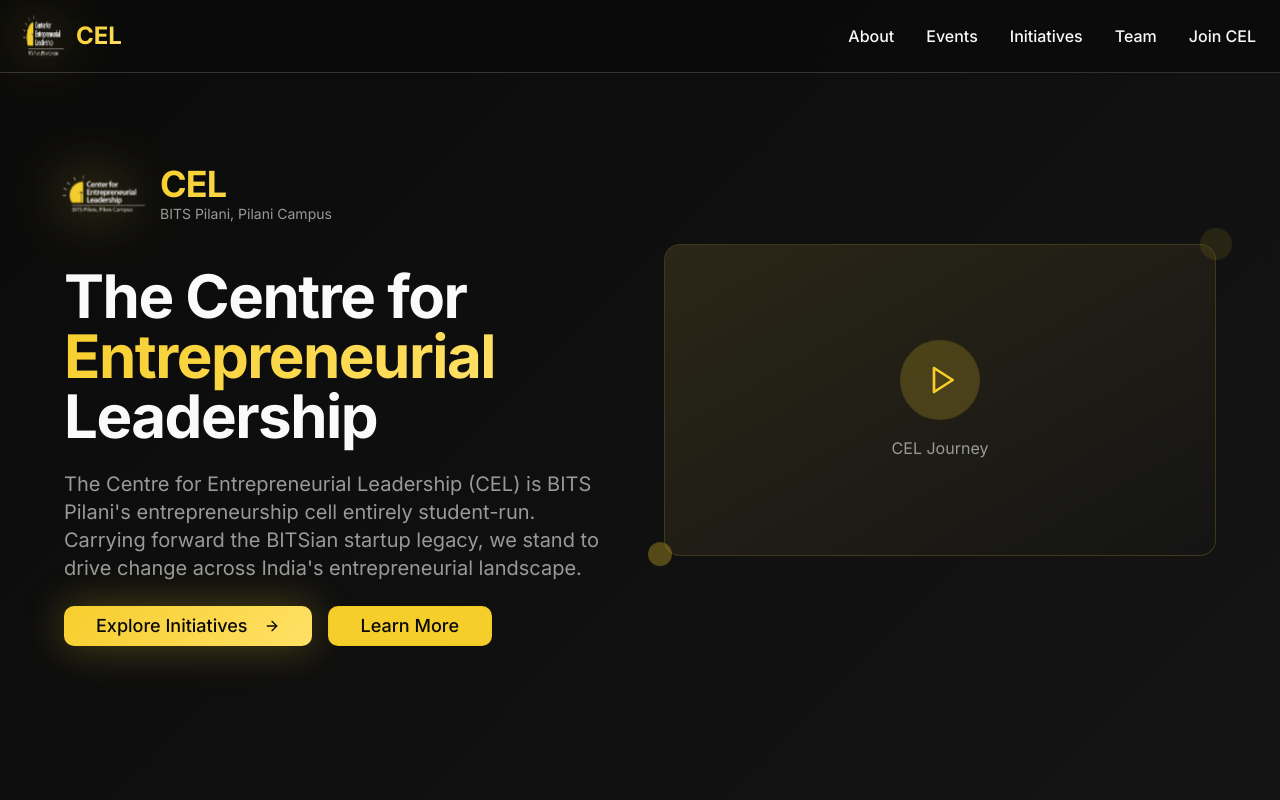
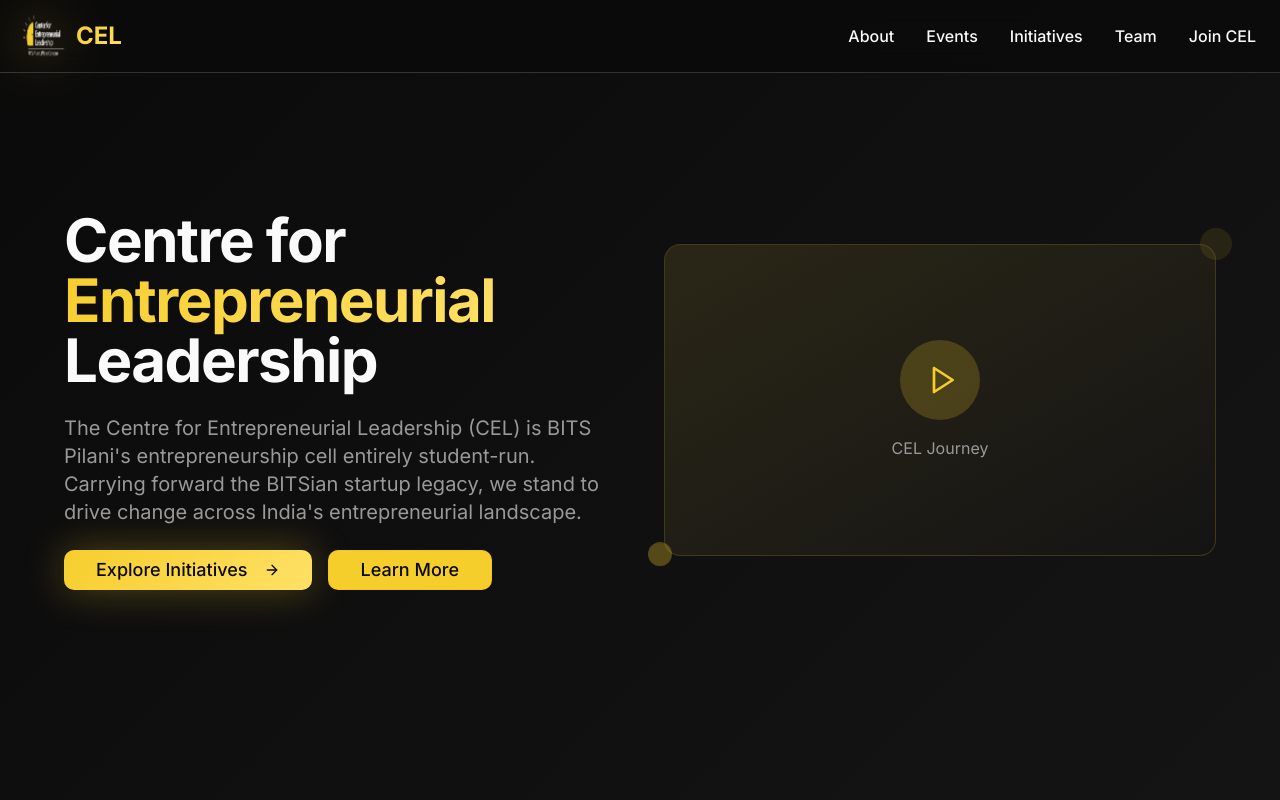
Before and after one commit to atharv2285/celwebsite, a React (Vite) app: page / in a window 1280 px wide. Shown: the top 800 px of the page. Built offline with nearby package versions, Linux system fonts and the light colour scheme; the HTML template or start-up script is replaced by a standard one.

Commit message:
Update HeroSection.tsx

```diff
--- a/src/components/HeroSection.tsx
+++ b/src/components/HeroSection.tsx
@@ -19,21 +19,11 @@ const HeroSection = () => {
         <div className="grid lg:grid-cols-2 gap-12 items-center max-w-6xl mx-auto">
           {/* Left Side - Logo and Content */}
           <div className="space-y-8">
-            <div className="flex items-center space-x-4">
-              <img
-                src={celLogo}
-                alt="CEL Logo"
-                className="w-16 h-16 md:w-20 md:h-20 object-contain bulb-glow"
-              />
-              <div>
-                <h1 className="text-3xl md:text-4xl font-bold gradient-text">CEL</h1>
-                <p className="text-sm text-muted-foreground">BITS Pilani, Pilani Campus</p>
-              </div>
-            </div>
+
 
             <div className="space-y-6">
               <h2 className="text-4xl md:text-5xl lg:text-6xl font-bold leading-tight">
-                <span className="text-foreground">The Centre for</span>
+                <span className="text-foreground">Centre for</span>
                 <br />
                 <span className="gradient-text">Entrepreneurial</span>
                 <br />
```
